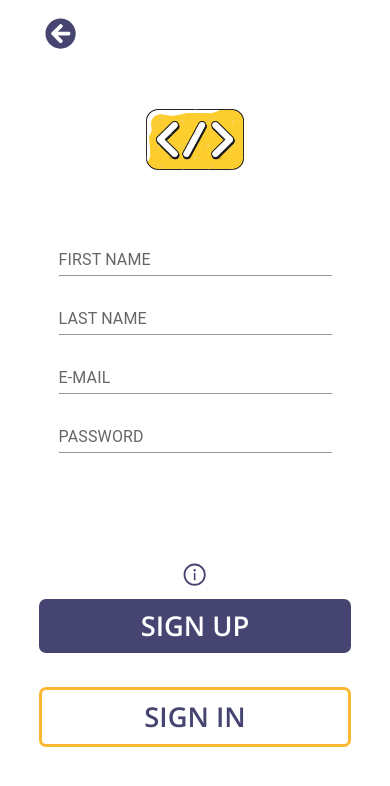
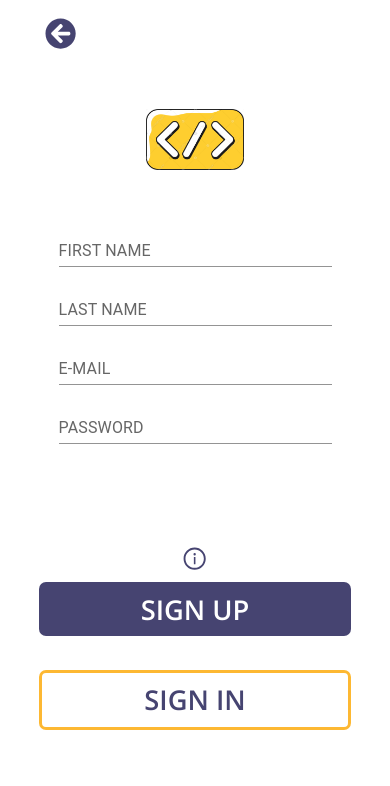
Before and after one commit to gonzavillalba02/Formulario-practica-react, a React (Create React App) app: page / in a window 390 px wide. Both pictures are taken after a click on the button "SIGN UP". Shown: the top 786 px of the page. Built offline with nearby package versions, Linux system fonts and the light colour scheme.

Commit message:
Subiendo los botones del sign en mobile

```diff
--- a/src/Components/SignMobile/Signs/signs.css
+++ b/src/Components/SignMobile/Signs/signs.css
@@ -53,7 +53,7 @@
     justify-content: space-evenly;
     width: 80vw;
     height: 30vh;
-    margin-bottom: 7.5vh;
+    margin-bottom: 9.5vh;
 }
 
 .sign__botones div{
```
